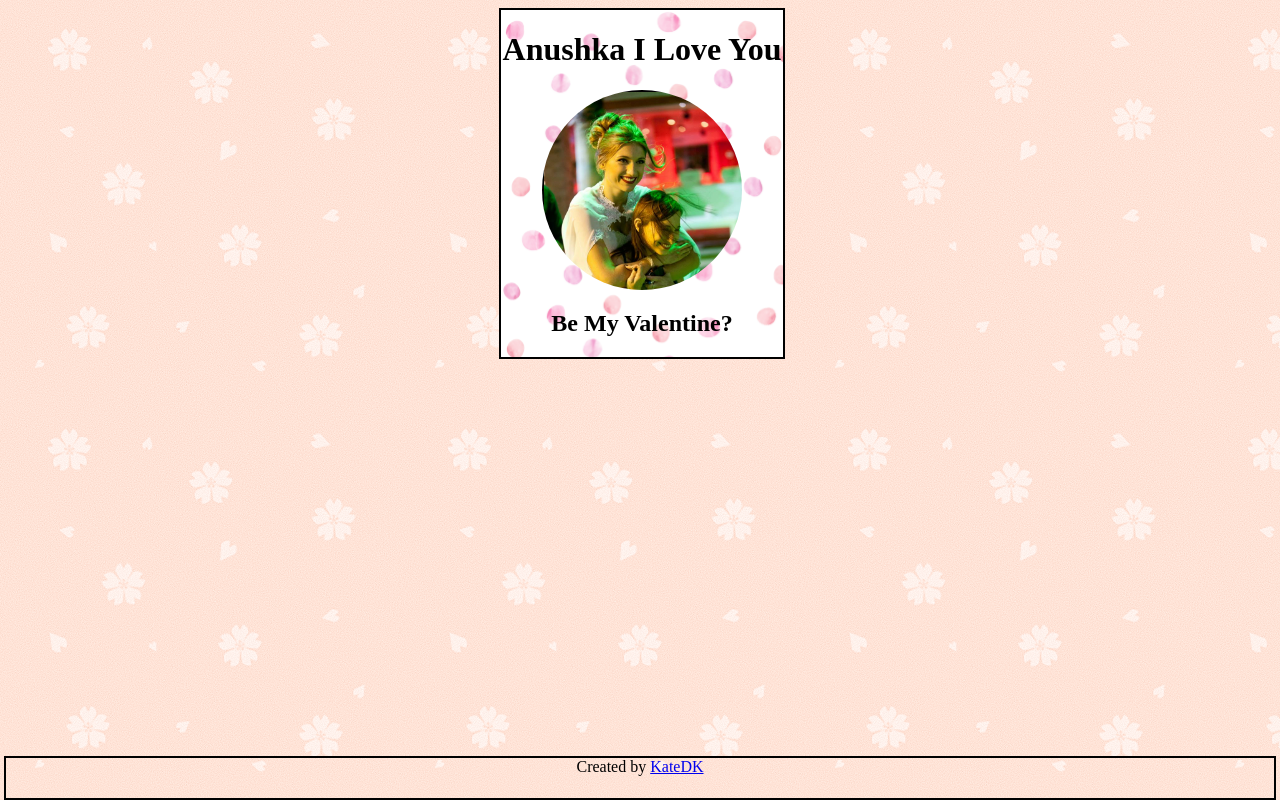
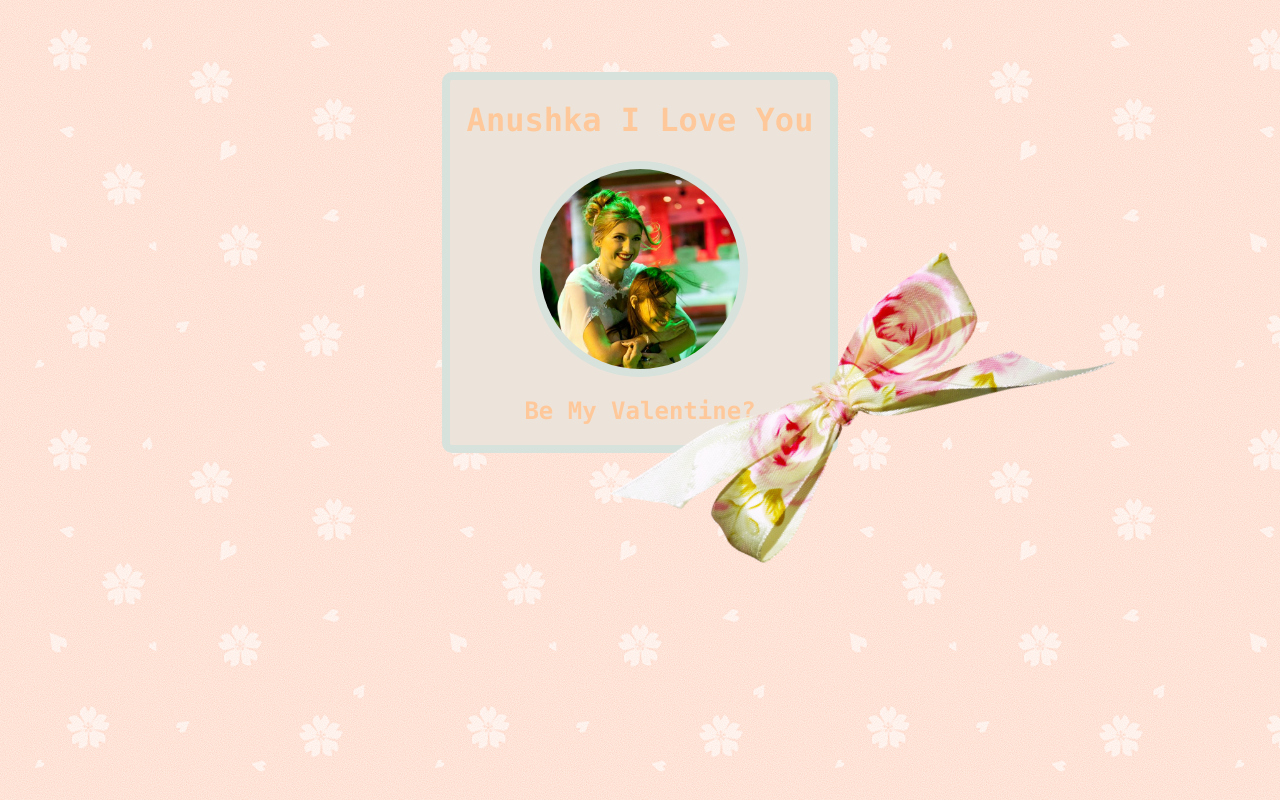
Before and after one commit to KateDK/anna-v-card, a PHP site: page / in a window 1280 px wide. Run offline with PHP 8.4, Linux system fonts and the light colour scheme.

Commit message:
added a bow

```diff
--- a/index.css
+++ b/index.css
@@ -7,18 +7,28 @@ body {
   background-image: url('sakura.png');
   /*This pattern is downloaded from www.subtlepatterns.com
   If you need more, that's where to get'em.*/
+  font-family: 'Lucida Handwriting', 'Papyrus', 'Lucida Console';
 }
 .container {
+  margin-top: 4em;
+  margin-bottom: 2em;
   align-self: center;
-  border: black solid 2px;
-  width: 100%;
+  border: #d8e2dc solid 8px;
+  border-radius: 10px;
+  width: 30%;
   display: flex;
   align-items: center;
   flex-direction: column;
   justify-content: center;
-  background-image: url('watercolor.png');
-  /*This pattern is downloaded from www.subtlepatterns.com
-  If you need more, that's where to get'em.*/
+  background-color: #ece4db;
+  color: #fec89a;
+}
+.content {
+  display: flex;
+  align-items: center;
+  flex-direction: column;
+  justify-content: center;
+  margin-bottom: -200px;
 }
 
 .image-cropper {
@@ -28,19 +38,33 @@ body {
   position: relative;
   overflow: hidden;
   border-radius: 50%;
+  border: #d8e2dc solid 8px;
 }
+
 img {
-  border: black solid 2px;
-
   display: inline;
   margin: 0 auto;
-  /* margin-left: -25%; */
   height: 150%;
   width: auto;
 }
+
+.bow-cropper {
+  height: 300px;
+  width: auto;
+  margin: -50px;
+  margin-left: 300px;
+  transform: rotate(330deg);
+}
+
+.bow {
+  /* height: 300px;
+  width: auto;
+  margin: -120px;
+  margin-left: 300px;
+  transform: rotate(330deg); */
+}
+
 footer {
-  border: black solid 2px;
-
   text-align: center;
   position: absolute;
   bottom: 0;
--- a/index.html
+++ b/index.html
@@ -8,30 +8,27 @@
     <link rel="shortcut icon" type="image/x-icon" href="/favicon.ico" />
   </head>
   <body>
-    <div class="bgoverlay">
+
       <div class="container">
+        <div class="content">
             <h1 id="upperText">Anushka I Love You</h1>
             <div class="image-cropper">
               <img
                 src="anna-and-me.jpg"
-              alt="Anna as bride hugging Kate from behind, both smiling"
+                alt="Anna as bride hugging Kate from behind, both smiling."
               />
             </div>
             <h2>Be My Valentine?</h2>
           </div>
+          <div class="bow-cropper">
+            <img
+                  src="bow.png"
+                  alt="Satin bow with printed roses on it."
+                  class="bow"
+                />
           </div>
         </div>
-      <footer>
-        <span class="credits"
-          >Created by
-          <a
-            href="https://github.com/KateDK"
-            alt="Link to Kate's Github account"
-            target="_blank"
-            >KateDK</a
-          ></span
-        >
-      </footer>
+      </div>
     </div>
     <script src="index.js"></script>
   </body>
```
Also changed, not shown: bow.png (added). Lines whose indentation alone changed are shown as unchanged.
